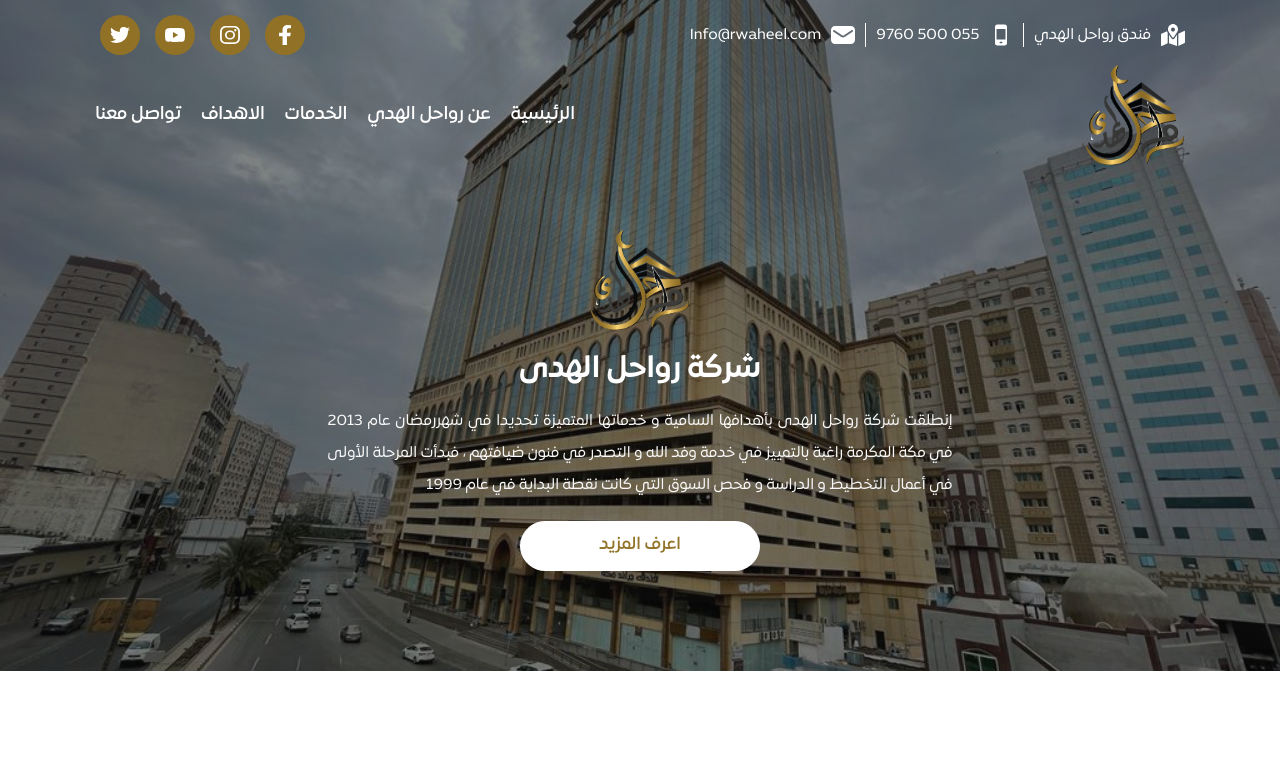
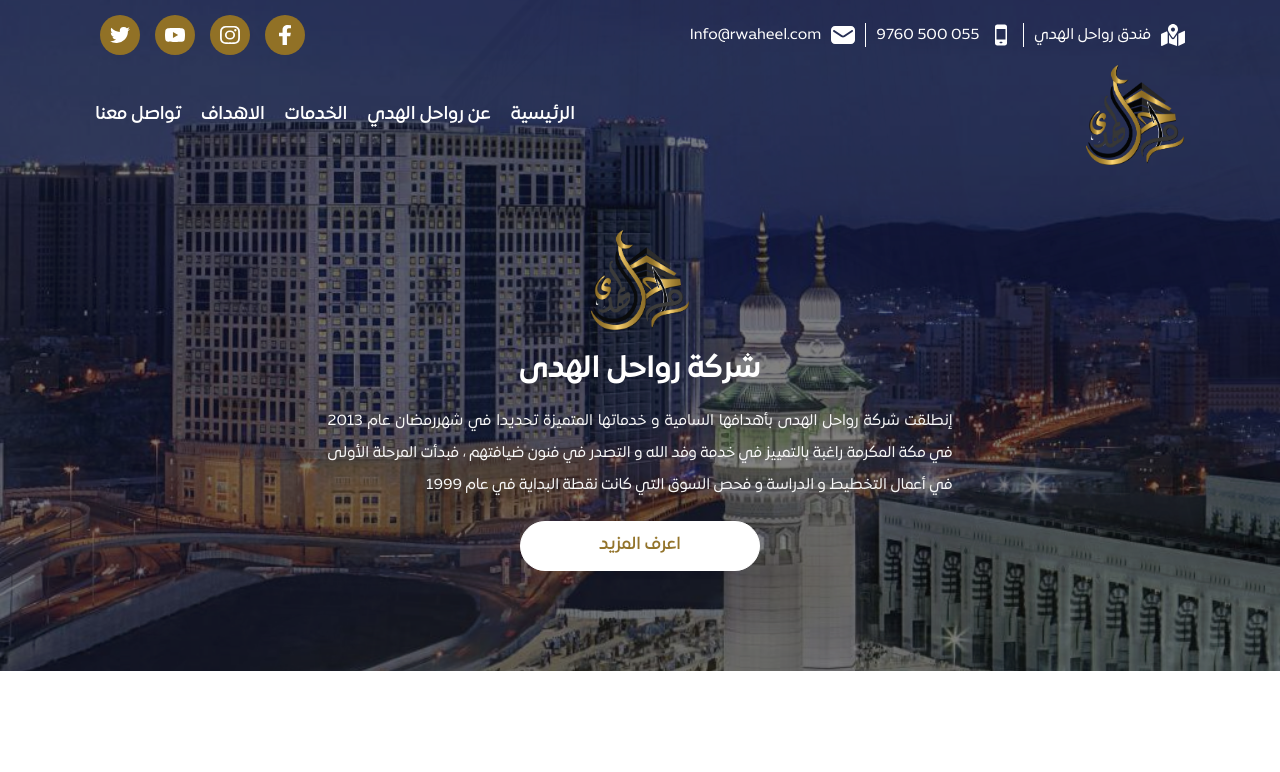
Before and after one commit to misaraadel/elhoda, a plain HTML site: page index.html in a window 1280 px wide. Shown: the top 772 px of the page. Drawn offline with Linux system fonts and the light colour scheme.

Commit message:
add image

```diff
--- a/index.html
+++ b/index.html
@@ -140,7 +140,7 @@
         <main>
             <header>
                 <div class="owl-carousel owl-theme owl-header">
-                    <div class="item" style="background-image: url('assets/images/grand_1.jpeg');">
+                    <div class="item" style="background-image: url('assets/images/header_1.jpg');">
                         <div class="row">
                             <div class="col-lg-6 col-12 m-auto">
                                 <div class="content">
```
Also changed, not shown: assets/images/header_1.jpg (added).
